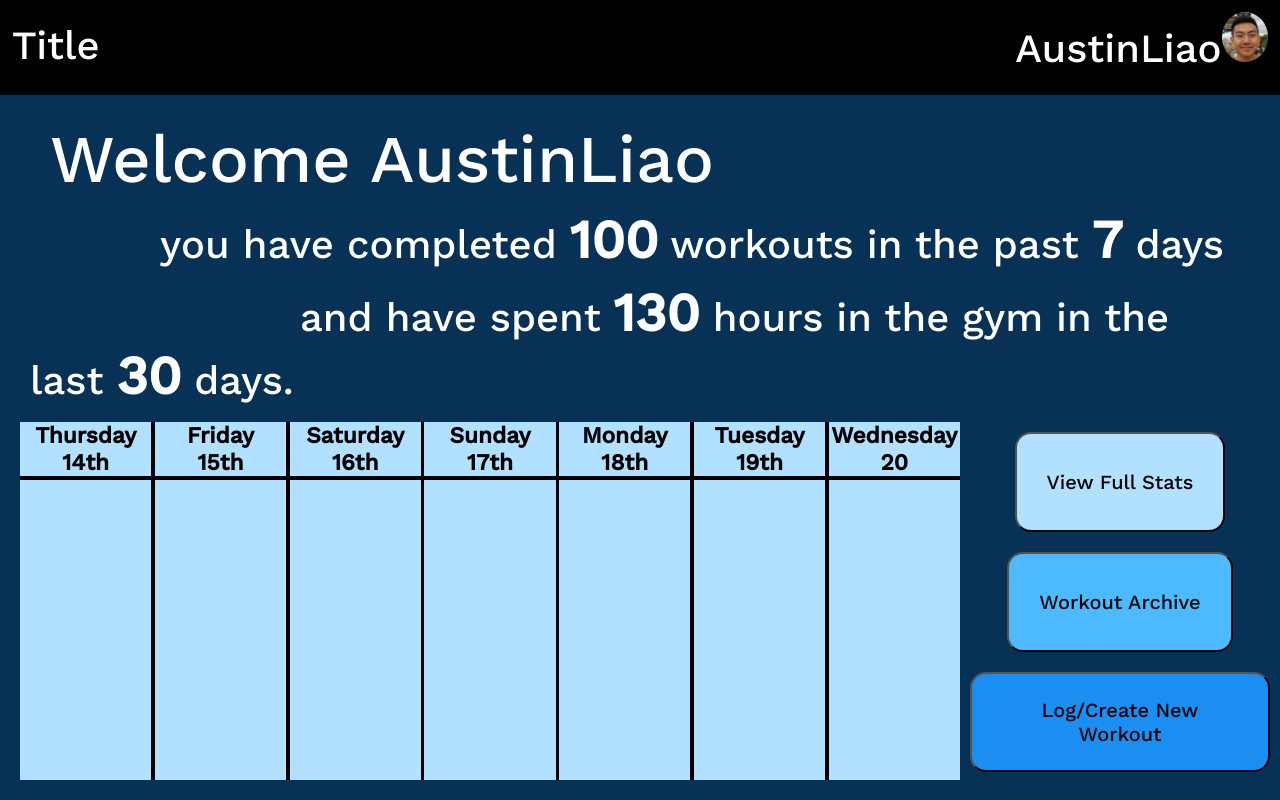
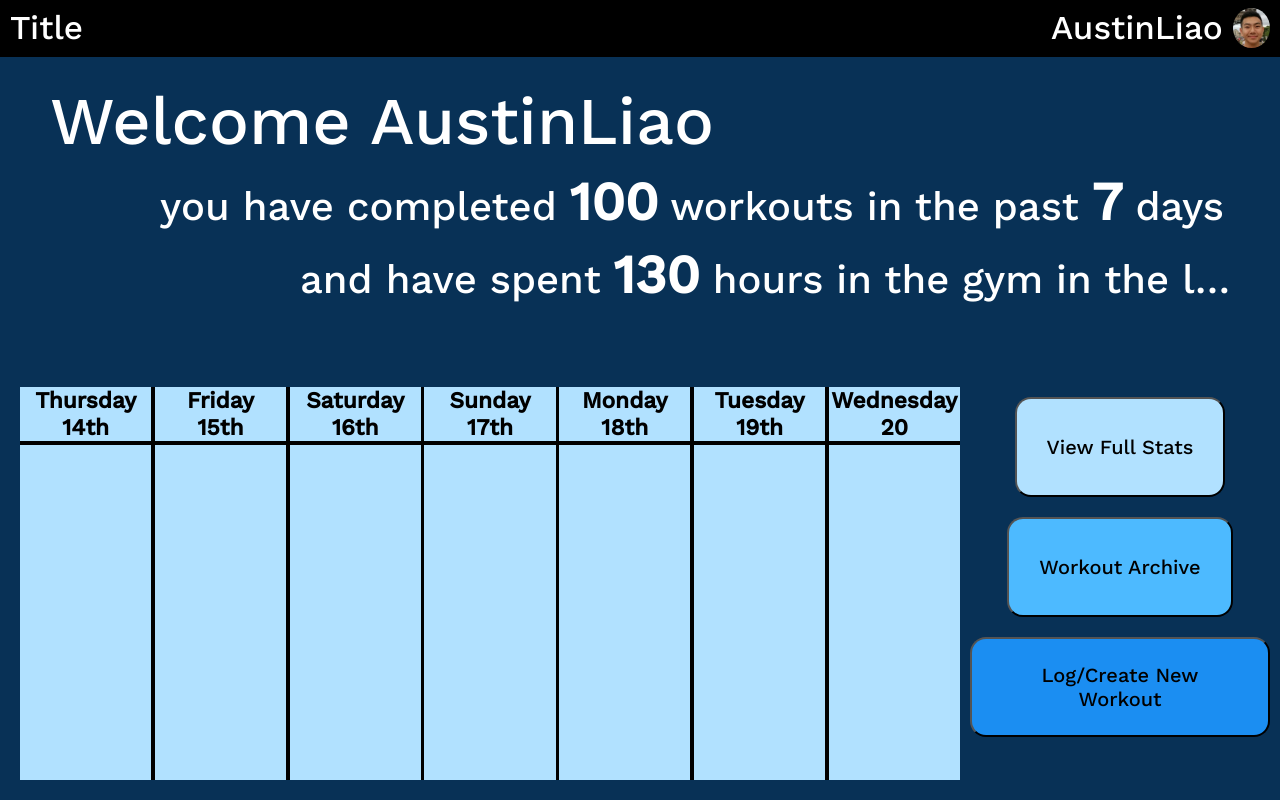
Before and after one commit to rhit-deckerza/workoutTracker, a plain HTML site: page public/index.html in a window 1280 px wide. Drawn offline with nearby package versions, Linux system fonts and the light colour scheme; some packages are replaced by stand-ins of ours.

Commit message:
pogged on the home page its done for now ima figure out the data structure for our firestore data base

```diff
--- a/public/index.html
+++ b/public/index.html
@@ -12,7 +12,6 @@
 </head>
 <body>
   <root>
-
   </root>
   <script src="https://unpkg.com/react@18/umd/react.development.js" crossorigin></script>
   <script src="https://unpkg.com/react-dom@18/umd/react-dom.development.js" crossorigin></script>
@@ -24,7 +23,6 @@
   <script src="/__/firebase/7.18.0/firebase-auth.js"></script>
   <script src="/__/firebase/7.18.0/firebase-firestore.js"></script>
   <script src="/__/firebase/init.js"></script>
-  <script src="scripts/require.js"></script>
   <script type="text/babel" src="scripts/main.js"></script>
 </body>
 
--- a/public/scripts/main.js
+++ b/public/scripts/main.js
@@ -17,8 +17,8 @@ function weekDay(id, weekDay, date){
 function header(username){
     return (
         <header>
-            <div>Title</div>
-            <div>{username}<img id="userImg" src="\images\AustinLiao.jpg"></img></div>
+            <div id="title">Title</div>
+            <div id="usernameImgContainer">{username}<img id="userImg" src="\images\AustinLiao.jpg"></img></div>
         </header>
     );
 }
@@ -86,7 +86,6 @@ class Cal extends React.Component{
     }
 
     render(){
-        console.log(this.calDay(6));
         return(<div id="cal">
             {weekDay("oneCal", this.weekDays[this.calDay(6)], this.calDate(6))}
             {weekDay("twoCal", this.weekDays[this.calDay(5)],this.calDate(5))}
@@ -104,7 +103,6 @@ class HomePage extends React.Component{
     constructor(props){
         super(props)
     }
-
     render(){
         return(
             <div>
@@ -117,6 +115,9 @@ class HomePage extends React.Component{
     }
 }
 
+
+
+
 const root = ReactDOM.createRoot(
     document.querySelector("root"));
 root.render(<HomePage></HomePage>);
--- a/public/styles/main.css
+++ b/public/styles/main.css
@@ -1,5 +1,12 @@
+
+
 body{
     margin: 0;
+    background: #083156;
+    overflow: hidden;
+}
+root{
+    background: #083156;
 }
 
 root > div{
@@ -12,7 +19,7 @@ root > div{
     "info info"
     "cal but";
     grid-template-columns: 3fr 1fr;
-    grid-template-rows: 1fr 4fr 5fr;
+    grid-template-rows: .5fr 4fr 5fr;
     height: 100vh;
 }
 
@@ -21,7 +28,7 @@ header {
     background-color: black;
     color: white;
     width: 100%;
-    font-size: 30pt;
+    font-size: 25pt;
     line-height: 1.7;
     font-family: 'Work Sans', sans-serif;
     display: flex;
@@ -30,7 +37,17 @@ header {
 
 header > div{
     display: inline;
-    margin: 12px;
+}
+
+#title{
+    margin-left: 10px;
+}
+
+#usernameImgContainer{
+    margin-right: 10px;
+    display: flex;
+  justify-content: center;
+  align-items: center;
 }
 
 #info{
@@ -51,21 +68,25 @@ header > div{
     padding-left:20px;
     white-space: nowrap;
     overflow: hidden;
-  text-overflow: ellipsis;
-
+    text-overflow: ellipsis;
 }
 
 #infoCompleted{
     padding-left:130px;
     display: block;
     font-size: 30pt;
-    white-space: nowrap
+    white-space: nowrap;
+    overflow: hidden;
+    text-overflow: ellipsis;
 }
 
 #infoSpent{
     padding-left:270px;
-    display: inline;
+    display: block;
     font-size: 30pt;
+    white-space: nowrap;
+    overflow: hidden;
+    text-overflow: ellipsis;
 }
 
 
@@ -138,7 +159,7 @@ button{
 }
 
 #userImg{
-    display: inline-block;
-    height: 50px;
+    height: 40px;
     border-radius: 50%;
+    margin-left: 10px;
 }
```
